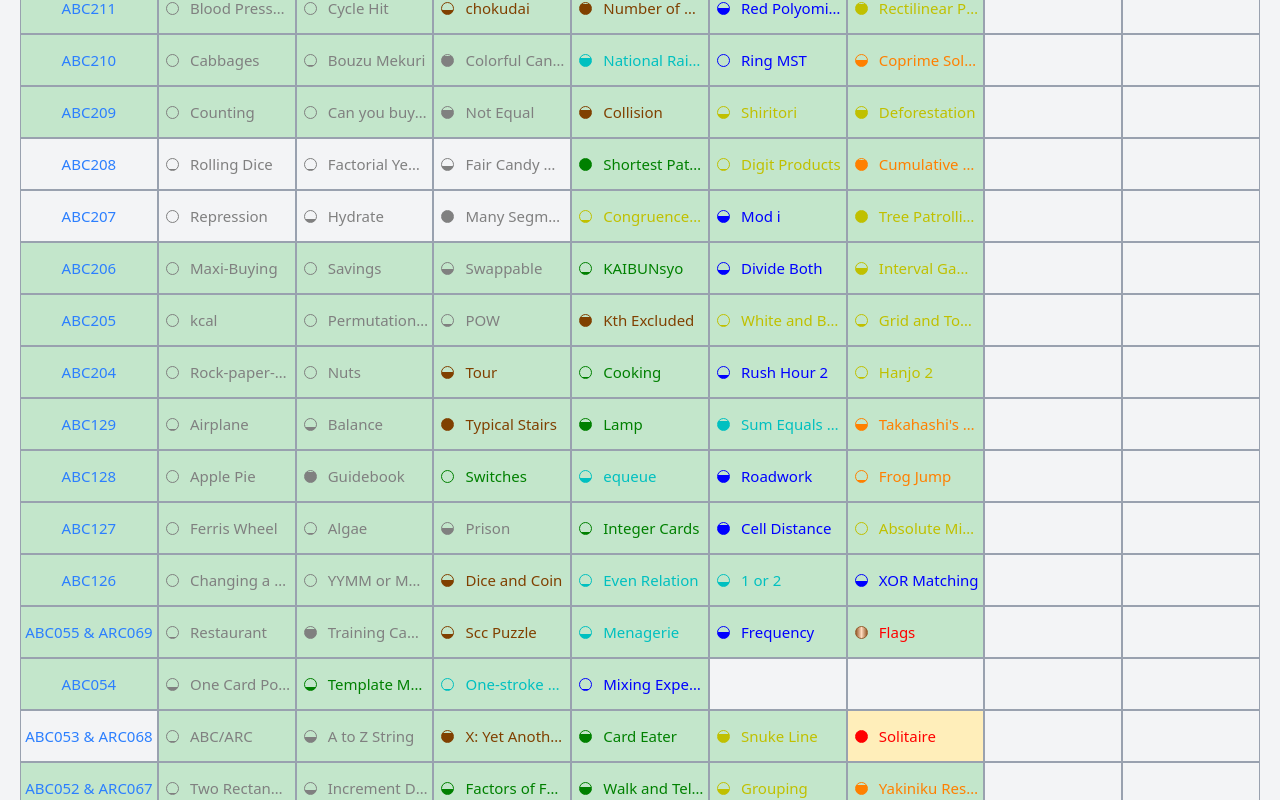
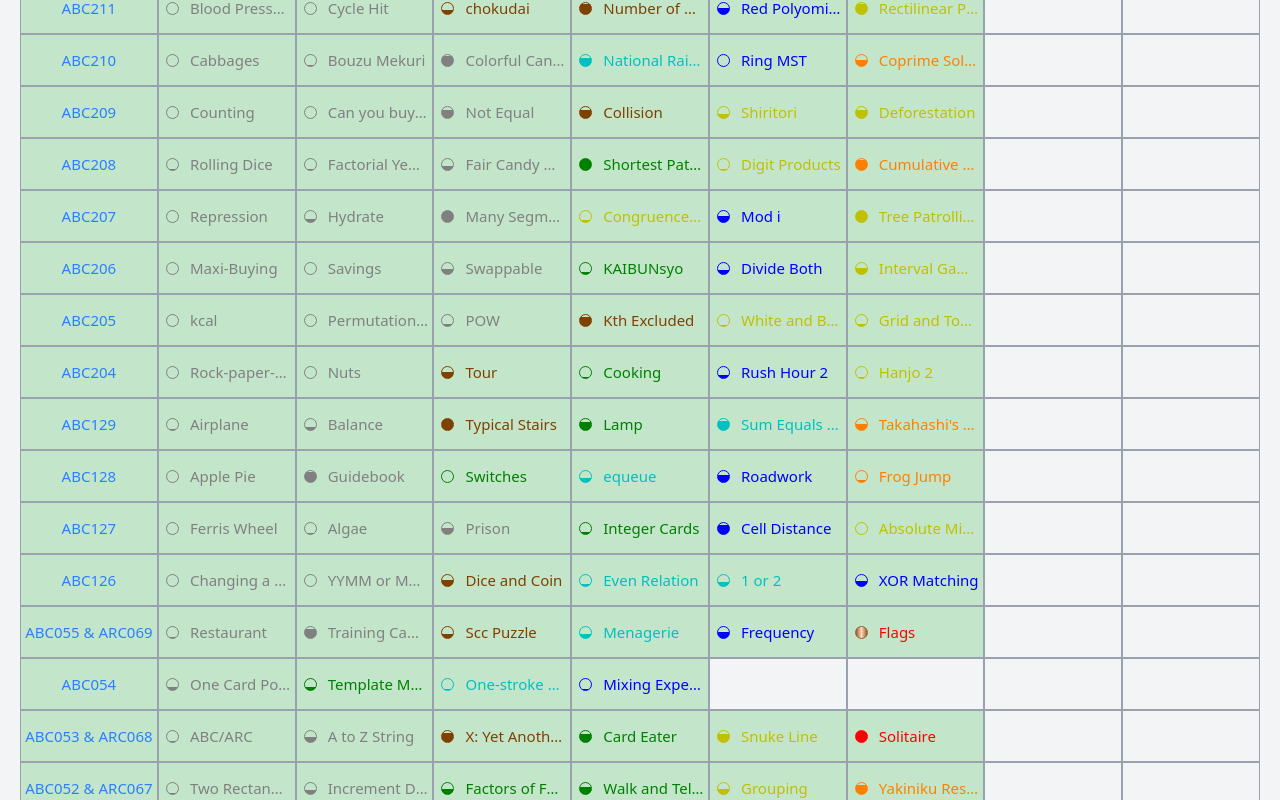
Before and after one commit to tungduong150105/atcoder-problems, a React (Vite) app: page / in a window 1280 px wide. Shown: the part 880-1680 px from the top of the page. Built offline with nearby package versions, Linux system fonts and the light colour scheme.

Commit message:
update status of ABC207, ABC206, ARC068

```diff
--- a/src/data/data.ts
+++ b/src/data/data.ts
@@ -211,9 +211,9 @@ export const ABC_DATA: data[] = [
   {
     title: "ABC208",
     value: [
-      { title: "Rolling Dice", difficult: 28, status: "", link: "https://atcoder.jp/contests/abc208/tasks/abc208_a" },
-      { title: "Factorial Yen Coin", difficult: 51, status: "", link: "https://atcoder.jp/contests/abc208/tasks/abc208_b" },
-      { title: "Fair Candy Distribution", difficult: 142, status: "", link: "https://atcoder.jp/contests/abc208/tasks/abc208_c" },
+      { title: "Rolling Dice", difficult: 28, status: "Accept", link: "https://atcoder.jp/contests/abc208/tasks/abc208_a" },
+      { title: "Factorial Yen Coin", difficult: 51, status: "Accept", link: "https://atcoder.jp/contests/abc208/tasks/abc208_b" },
+      { title: "Fair Candy Distribution", difficult: 142, status: "Accept", link: "https://atcoder.jp/contests/abc208/tasks/abc208_c" },
       { title: "Shortest Path Queries 2", difficult: 1190, status: "Accept", link: "https://atcoder.jp/contests/abc208/tasks/abc208_d" },
       { title: "Digit Products", difficult: 2024, status: "Accept", link: "https://atcoder.jp/contests/abc208/tasks/abc208_e" },
       { title: "Cumulative Sum", difficult: 2772, status: "Accept", link: "https://atcoder.jp/contests/abc208/tasks/abc208_f" },
@@ -222,9 +222,9 @@ export const ABC_DATA: data[] = [
   {
     title: "ABC207",
     value: [
-      { title: "Repression", difficult: 6, status: "", link: "https://atcoder.jp/contests/abc207/tasks/abc207_a" },
-      { title: "Hydrate", difficult: 98, status: "", link: "https://atcoder.jp/contests/abc207/tasks/abc207_b" },
-      { title: "Many Segments", difficult: 397, status: "", link: "https://atcoder.jp/contests/abc207/tasks/abc207_c" },
+      { title: "Repression", difficult: 6, status: "Accept", link: "https://atcoder.jp/contests/abc207/tasks/abc207_a" },
+      { title: "Hydrate", difficult: 98, status: "Accept", link: "https://atcoder.jp/contests/abc207/tasks/abc207_b" },
+      { title: "Many Segments", difficult: 397, status: "Accept", link: "https://atcoder.jp/contests/abc207/tasks/abc207_c" },
       { title: "Congruence Points", difficult: 2074, status: "Accept", link: "https://atcoder.jp/contests/abc207/tasks/abc207_d" },
       { title: "Mod i", difficult: 1820, status: "Accept", link: "https://atcoder.jp/contests/abc207/tasks/abc207_e" },
       { title: "Tree Patrolling", difficult: 2398, status: "Accept", link: "https://atcoder.jp/contests/abc207/tasks/abc207_f" },
@@ -335,7 +335,7 @@ export const ABC_DATA: data[] = [
       { title: "X: Yet Another Die Game", difficult: 745, status: "Accept", link: "https://atcoder.jp/contests/arc068/tasks/arc068_a" },
       { title: "Card Eater", difficult: 1084, status: "Accept", link: "https://atcoder.jp/contests/arc068/tasks/arc068_b" },
       { title: "Snuke Line", difficult: 2307, status: "Accept", link: "https://atcoder.jp/contests/arc068/tasks/arc068_c" },
-      { title: "Solitaire", difficult: 3042, status: "Wrong", link: "https://atcoder.jp/contests/arc068/tasks/arc068_d" },
+      { title: "Solitaire", difficult: 3042, status: "Accept", link: "https://atcoder.jp/contests/arc068/tasks/arc068_d" },
     ]
   },
   {
```
